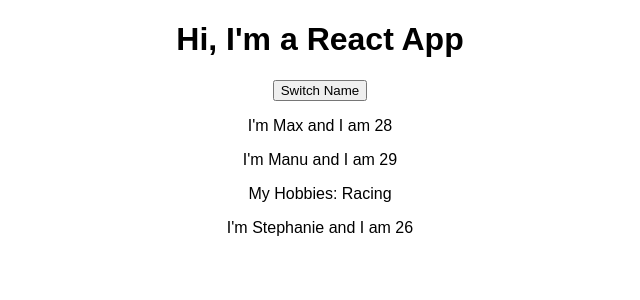
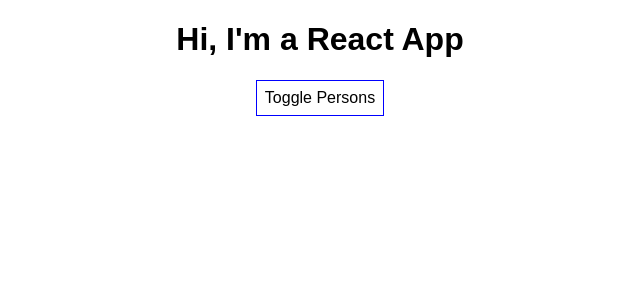
Before and after one commit to JefffffC/react-practice, a React (Create React App) app: page / in a window 1280 px wide. Shown: the top 300 px of the page, without its empty margins (320-960 px from the left). Built offline with nearby package versions, Linux system fonts and the light colour scheme.

Commit message:
working on 57

```diff
--- a/src/App.js
+++ b/src/App.js
@@ -1,41 +1,87 @@
-import React, { Component } from 'react';
-import './App.css';
-import Person from './Person/Person';
+import React, { Component } from "react";
+import "./App.css";
+import Person from "./Person/Person";
 
 class App extends Component {
   state = {
     persons: [
-      { name: 'Max', age: 28 },
-      { name: 'Manu', age: 29 },
-      { name: 'Stephanie', age: 26 },
-    ]
-  }
+      { name: "Max", age: 28 },
+      { name: "Manu", age: 29 },
+      { name: "Stephanie", age: 26 },
+    ],
+    showPersons: false,
+  };
 
-  switchNameHandler = () => {
+  switchNameHandler = (newName) => {
     // console.log('was clicked!');
     this.setState({
       persons: [
-        { name: 'Maximilian', age: 28 },
-        { name: 'Manu', age: 29 },
-        { name: 'Stephanie', age: 27 },
-      ]
-    })
-  }
+        { name: newName, age: 28 },
+        { name: "Manu", age: 29 },
+        { name: "Stephanie", age: 27 },
+      ],
+    });
+  };
+
+  nameChangedHandler = (event) => {
+    this.setState({
+      persons: [
+        { name: "Max", age: 28 },
+        { name: event.target.value, age: 29 },
+        { name: "Stephanie", age: 27 },
+      ],
+    });
+  };
+
+  togglePersonsHandler = () => {
+    this.setState({ showPersons: !this.state.showPersons });
+  };
 
   render() {
+    const style = {
+      backgroundColor: "white",
+      font: "inherit",
+      border: "1px solid blue",
+      padding: "8px",
+      cursor: "pointer",
+      //inline styling cannot support hovering too easily
+    };
+
+    let persons = null;
+
+    if (this.state.showPersons) {
+      persons = (
+        <div>
+          {this.state.persons.map((person) => {
+            return <Person name={person.name} age={person.age} />;
+          })}
+          {/* <Person
+            name={this.state.persons[0].name}
+            age={this.state.persons[0].age}
+          />
+          <Person
+            name={this.state.persons[1].name}
+            age={this.state.persons[1].age}
+            click={this.switchNameHandler.bind(this, "Max!")}
+            changed={this.nameChangedHandler}
+          >
+            My Hobbies: Racing
+          </Person>
+          <Person
+            name={this.state.persons[2].name}
+            age={this.state.persons[2].age}
+          /> */}
+        </div>
+      );
+    }
+
     return (
       <div className="App">
         <h1>Hi, I'm a React App</h1>
-        <button onClick={this.switchNameHandler}>Switch Name</button>
-        <Person
-          name={this.state.persons[0].name}
-          age={this.state.persons[0].age}/>
-        <Person
-          name={this.state.persons[1].name}
-          age={this.state.persons[1].age}>My Hobbies: Racing</Person>
-        <Person
-          name={this.state.persons[2].name}
-          age={this.state.persons[2].age}/>
+        <button style={style} onClick={this.togglePersonsHandler}>
+          Toggle Persons
+        </button>
+        {persons}
       </div>
     );
   }
--- /dev/null
+++ b/src/Person/Person.css
@@ -0,0 +1,8 @@
+.Person {
+  width: 60%;
+  margin: 16px auto;
+  border: 1px solid #eee;
+  box-shadow: 0 2px 3px #CCC;
+  padding: 16px;
+  text-align: center;
+}
--- a/src/Person/Person.js
+++ b/src/Person/Person.js
@@ -1,11 +1,13 @@
 import React from 'react';
+import './Person.css'
 
 
 const person = (props) => {
 return (
-<div>
-  <p>I'm {props.name} and I am {props.age}</p>
+<div className="Person">
+  <p onClick={props.click}>I'm {props.name} and I am {props.age}</p>
   <p>{props.children}</p>
+  <input type="text" onChange={props.changed} value={props.name}/>
 </div>
 )
 };
```
